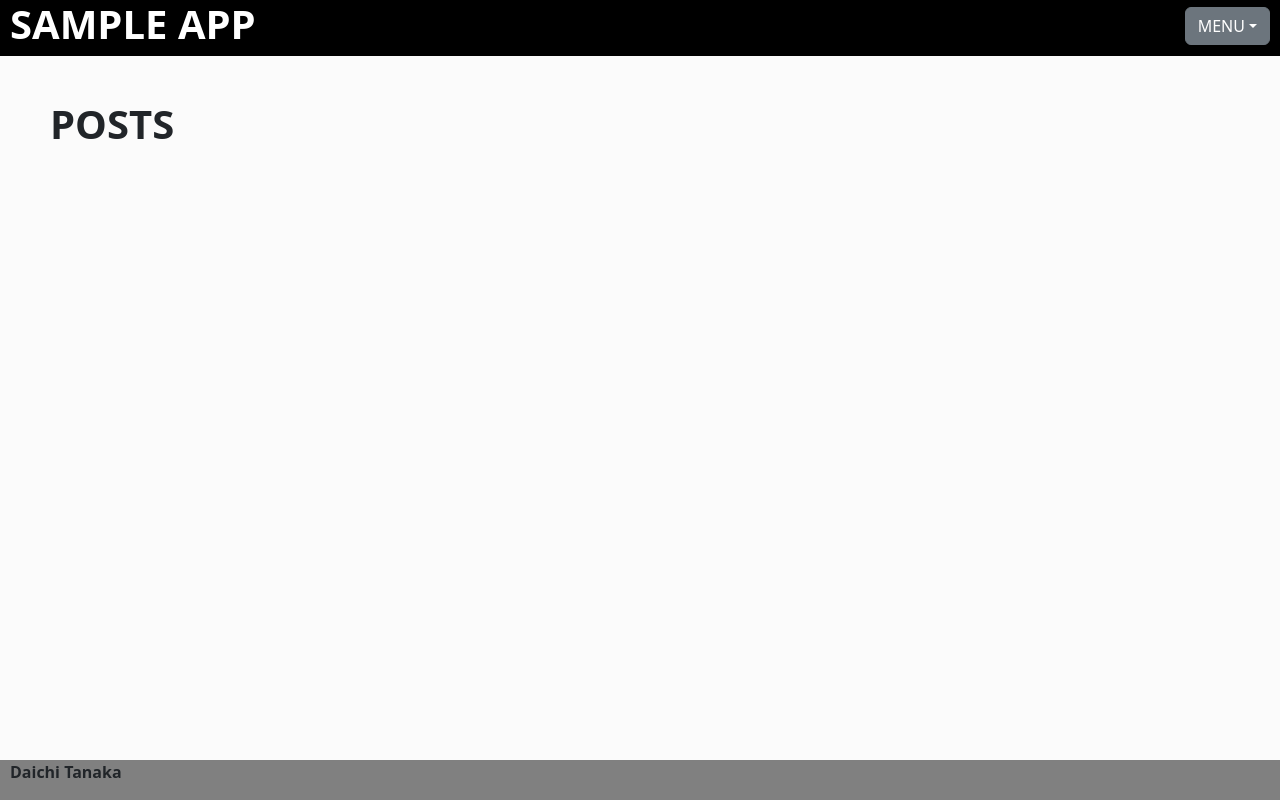
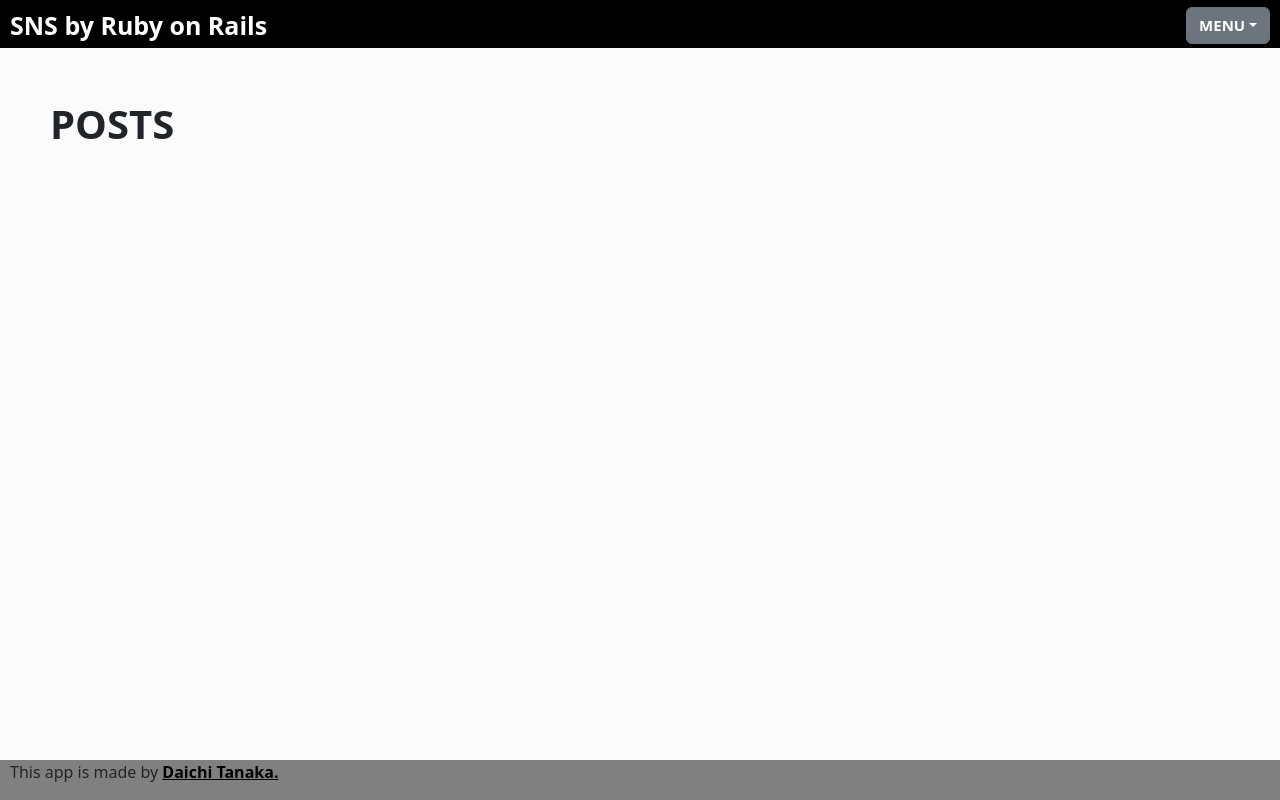
Before and after one commit to tanakadaichi1989/SNS_20171220, a Rails app: page / in a window 1280 px wide. Run offline with Rails 7, Linux system fonts and the light colour scheme; the visitor is signed in with stand-in values (Sample User, id 1); data that the repository does not hold is empty; style sheets or scripts are compiled from the project's sources; some libraries are stand-ins or nearby versions.

Commit message:
Edit header

```diff
--- a/app/assets/stylesheets/application.scss
+++ b/app/assets/stylesheets/application.scss
@@ -16,7 +16,7 @@
   }
 }
 
-$heart:#c71585;
+$heart:#dc0014;
 
 body{
   background-color:lighten(#EEEEEE,5%);
@@ -37,14 +37,22 @@ header{
 
   h1{
     color:white;
+    margin-top:10px;
     margin-left:10px;
     float:left;
+    font-size:25px;
   }
 
   .dropdown{
     margin-top:7px;
     margin-right:10px;
     float:right;
+    height:20px;
+
+    button{
+      font-size:15px;
+      font-weight:bolder;
+    }
   }
 }
 
@@ -67,7 +75,15 @@ footer{
 
   p{
     margin-left:10px;
+  }
+
+  a{
     font-weight:bolder;
+    color:black;
+
+    &:hover{
+      color:black;
+    }
   }
 }
 
--- a/app/views/layouts/_footer.html.erb
+++ b/app/views/layouts/_footer.html.erb
@@ -1,3 +1,3 @@
 <footer>
-      <p>Daichi Tanaka</p>
+      <p>This app is made by <a href="https://www.wantedly.com/users/30406797">Daichi Tanaka.</a></p>
 </footer>
--- a/app/views/layouts/_header.html.erb
+++ b/app/views/layouts/_header.html.erb
@@ -1,5 +1,5 @@
  <header>
-    <h1>SAMPLE APP</h1>
+    <h1>SNS by Ruby on Rails</h1>
 
 
     <div class="dropdown">
```
